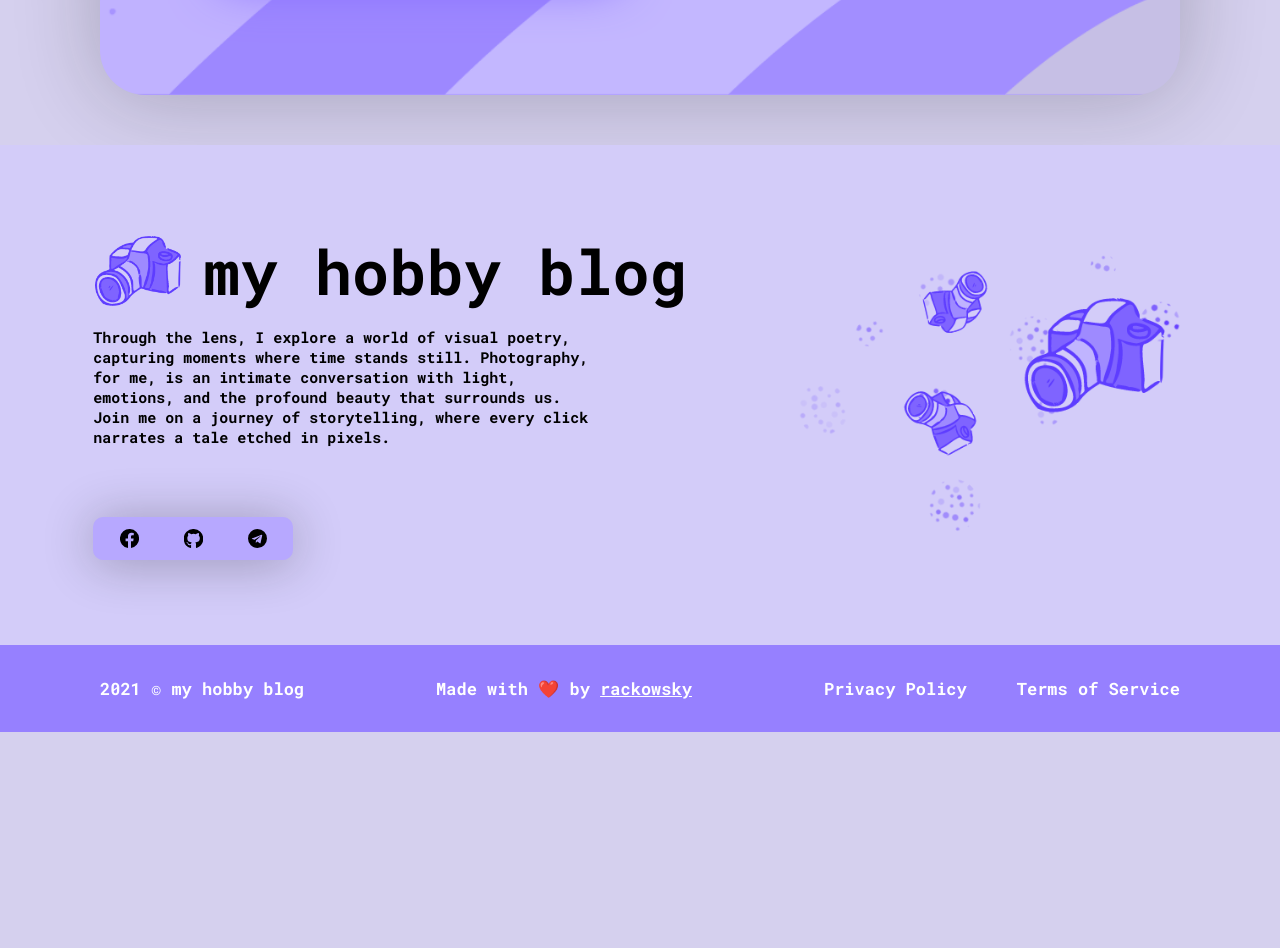
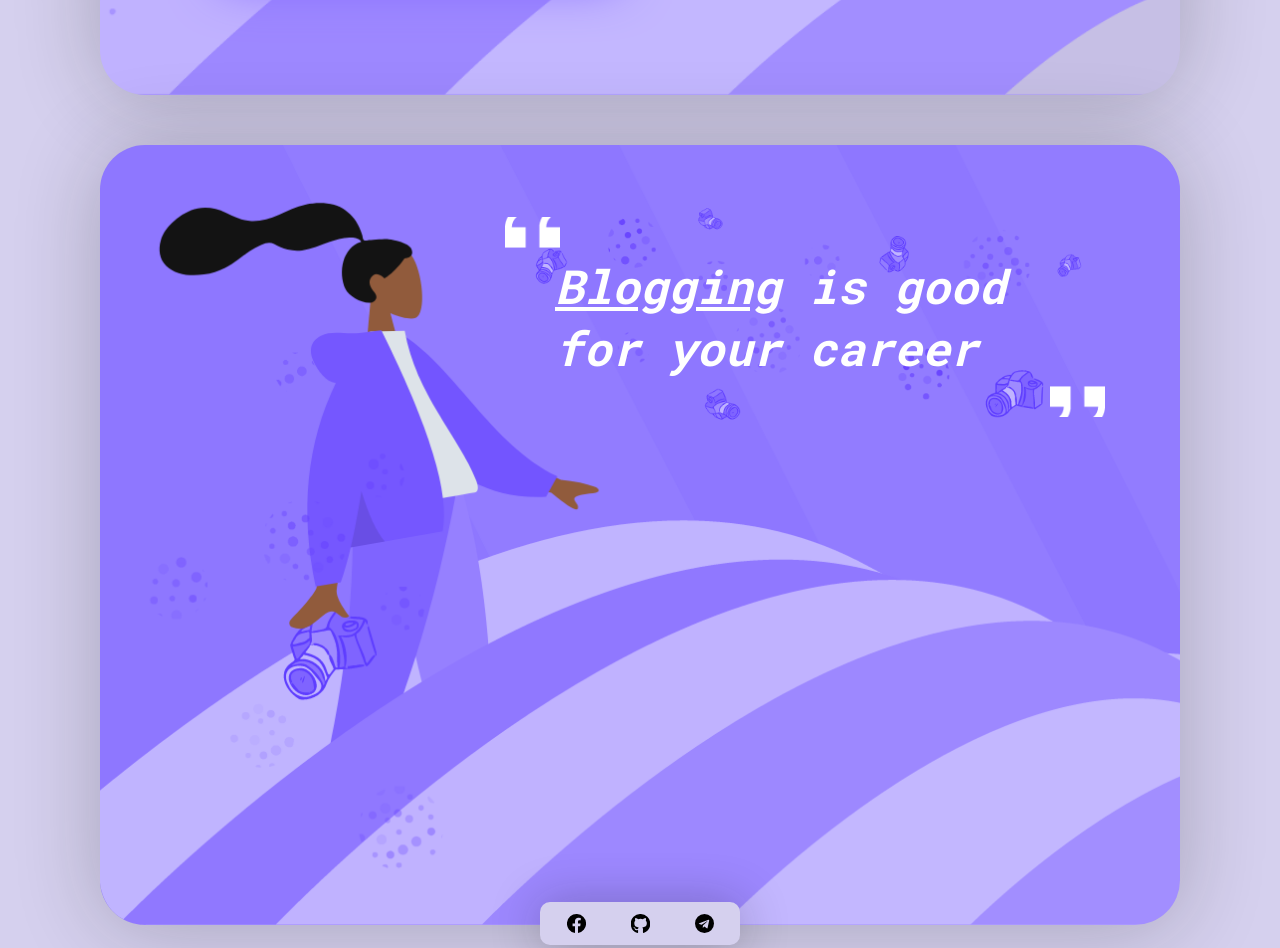
Before and after one commit to rackowsky/my-hobby-blog, a Gatsby site: page / in a window 1280 px wide. Shown: the part 4776-5724 px from the top of the page. Before the commit the page ends 5508 px from the top, so only its background shows below. Built offline with nearby package versions, Linux system fonts and the light colour scheme; Gatsby itself is replaced by a stand-in of ours.

Commit message:
added quote section

```diff
--- a/src/pages/index.js
+++ b/src/pages/index.js
@@ -14,7 +14,7 @@ const IndexPage = () => {
             <AboutMeTemplate />
             <MyBlogTemplate />
             <ContactTemplate />
-            {/* <QuoteTemplate /> */}
+            <QuoteTemplate />
         </Layout>
     )
 }
--- a/src/templates/index/quote/index.js
+++ b/src/templates/index/quote/index.js
@@ -2,7 +2,12 @@ import React from "react"
 import { motion } from "framer-motion"
 import { useInView } from "react-intersection-observer"
 
-import { QuoteTemplateWrapper, ContentWrapper } from "./index.style"
+import {
+    QuoteTemplateWrapper,
+    QuoteContentWrapper,
+    Placing,
+} from "./index.style"
+import SocialMediaBar from "../../../components/socialMediaBar"
 
 const QuoteTemplate = () => {
     const animQueueOptions = {
@@ -29,9 +34,30 @@ const QuoteTemplate = () => {
                 damping: 20,
             }}
         >
-            <ContentWrapper>
-                <h1>Blogging is good for your career</h1>
-            </ContentWrapper>
+            <QuoteContentWrapper
+                as={motion.div}
+                ref={ref2}
+                initial={{
+                    y: 100,
+                    opacity: 0,
+                }}
+                animate={{
+                    y: inView2 ? 0 : 100,
+                    opacity: inView2 ? 1 : 0,
+                }}
+                transition={{
+                    type: "spring",
+                    stiffness: 200,
+                    damping: 20,
+                }}
+            >
+                <h1>
+                    <span>Blogging</span> is good for your career
+                </h1>
+            </QuoteContentWrapper>
+            <Placing>
+                <SocialMediaBar />
+            </Placing>
         </QuoteTemplateWrapper>
     )
 }
--- a/src/templates/index/quote/index.style.js
+++ b/src/templates/index/quote/index.style.js
@@ -3,10 +3,15 @@ import styled from "styled-components"
 import { theme } from "../../../styles/theme"
 import ViewportCalculator from "../../../styles/viewportCalculator"
 
-import bodyBackground from "../../../utils/imgs/bodyBg/quote.png"
+import bodyBackground from "../../../utils/imgs/bodyBg/hero.png"
+import bodyBackgroundMedium from "../../../utils/imgs/bodyBg/hero-medium.png"
+import bodyBackgroundSmall from "../../../utils/imgs/bodyBg/hero-small.png"
+import heroHeaderBg from "../../../utils/imgs/hero-header-bg.png"
+import quoteSymbol from "../../../utils/imgs/quote-symbol.png"
 
 export const QuoteTemplateWrapper = styled.div`
-    background: no-repeat center/cover url(${bodyBackground}) #8e77ff;
+    position: relative;
+    background: no-repeat left/cover url(${bodyBackground}) #8e77ff;
     margin-top: ${ViewportCalculator(25, "desktop")};
     margin-bottom: ${ViewportCalculator(70, "desktop")};
     margin-left: ${ViewportCalculator(100, "desktop")};
@@ -15,9 +20,12 @@ export const QuoteTemplateWrapper = styled.div`
     border-radius: ${ViewportCalculator(45, "desktop")};
     box-shadow: 0px 3px 85px ${(props) => props.theme.bodyShadowColor};
     min-height: 780px;
+    display: flex;
+    justify-content: right;
+    align-items: top;
 
     @media ${theme.media.desktop} {
-        margin: 50px 100px;
+        margin: 25px 100px 75px 100px;
         border-radius: 45px;
         padding: 15px;
     }
@@ -28,27 +36,149 @@ export const QuoteTemplateWrapper = styled.div`
         margin-right: ${ViewportCalculator(50, "laptop")};
         border-radius: ${ViewportCalculator(45, "laptop")};
         padding: ${ViewportCalculator(15, "laptop")};
+        background: no-repeat left/cover url(${bodyBackgroundMedium}) #8e77ff;
     }
     @media ${theme.media.tablet} {
         margin-top: ${ViewportCalculator(25, "tablet")};
-        margin-bottom: ${ViewportCalculator(25, "tablet")};
+        margin-bottom: ${ViewportCalculator(75, "tablet")};
         margin-left: 0;
         margin-right: 0;
         border-radius: 0;
-        padding: ${ViewportCalculator(15, "tablet")};
+        padding: ${ViewportCalculator(0, "tablet")};
+        min-height: 650px;
     }
     @media ${theme.media.largeMobile} {
         margin-top: ${ViewportCalculator(25, "largeMobile")};
         margin-bottom: ${ViewportCalculator(50, "largeMobile")};
-        padding: ${ViewportCalculator(15, "largeMobile")};
+        background: no-repeat left/cover url(${bodyBackgroundSmall}) #8e77ff;
+        justify-content: center;
     }
     @media ${theme.media.mobile} {
         margin-top: ${ViewportCalculator(25, "mobile")};
         margin-bottom: ${ViewportCalculator(50, "mobile")};
-        padding: ${ViewportCalculator(15, "mobile")};
     }
 `
-export const ContentWrapper = styled.div`
+export const QuoteContentWrapper = styled.div`
+    position: relative;
+    background: no-repeat center/contain url(${heroHeaderBg});
+    width: fit-content;
+    height: fit-content;
+    position: relative;
+    margin-right: ${ViewportCalculator(10, "desktop")};
+    margin-top: ${ViewportCalculator(10, "desktop")};
+    padding: ${ViewportCalculator(75, "desktop")};
+    max-width: ${ViewportCalculator(600, "desktop")};
+
+    @media ${theme.media.desktop} {
+        margin-right: 60px;
+        margin-top: 45px;
+        padding: 50px;
+        max-width: 600px;
+    }
+    @media ${theme.media.laptop} {
+        margin-right: ${ViewportCalculator(10, "laptop")};
+        margin-top: ${ViewportCalculator(10, "laptop")};
+        padding: ${ViewportCalculator(75, "laptop")};
+        max-width: ${ViewportCalculator(600, "laptop")};
+    }
+    @media ${theme.media.tablet} {
+        margin-right: ${ViewportCalculator(10, "tablet")};
+        margin-top: ${ViewportCalculator(10, "tablet")};
+        padding: ${ViewportCalculator(50, "tablet")};
+        max-width: ${ViewportCalculator(600, "tablet")};
+    }
+    @media ${theme.media.largeMobile} {
+        margin-right: ${ViewportCalculator(10, "largeMobile")};
+        margin-top: ${ViewportCalculator(10, "largeMobile")};
+        padding: ${ViewportCalculator(65, "largeMobile")};
+        max-width: ${ViewportCalculator(600, "largeMobile")};
+    }
+
+    &::before {
+        content: "";
+        aspect-ratio: 1/1;
+        background: no-repeat center/contain url(${quoteSymbol});
+        position: absolute;
+        left: 0;
+        top: 0;
+        height: ${ViewportCalculator(55, "desktop")};
+
+        @media ${theme.media.desktop} {
+            height: 55px;
+        }
+        @media ${theme.media.laptop} {
+            height: ${ViewportCalculator(55, "laptop")};
+        }
+        @media ${theme.media.tablet} {
+            height: ${ViewportCalculator(55, "tablet")};
+        }
+        @media ${theme.media.largeMobile} {
+            height: ${ViewportCalculator(55, "largeMobile")};
+        }
+        @media ${theme.media.mobile} {
+            height: ${ViewportCalculator(55, "mobile")};
+        }
+    }
+    &::after {
+        content: "";
+        aspect-ratio: 1/1;
+        background: no-repeat center/contain url(${quoteSymbol});
+        position: absolute;
+        right: 0;
+        bottom: 0;
+        transform: rotate(180deg);
+        height: ${ViewportCalculator(55, "desktop")};
+
+        @media ${theme.media.desktop} {
+            height: 55px;
+        }
+        @media ${theme.media.laptop} {
+            height: ${ViewportCalculator(55, "laptop")};
+        }
+        @media ${theme.media.tablet} {
+            height: ${ViewportCalculator(55, "tablet")};
+        }
+        @media ${theme.media.largeMobile} {
+            height: ${ViewportCalculator(55, "largeMobile")};
+        }
+        @media ${theme.media.mobile} {
+            height: ${ViewportCalculator(55, "mobile")};
+        }
+    }
+
     > h1 {
+        font-style: italic;
+        color: #fff;
+        font-size: ${ViewportCalculator(47, "desktop")};
+
+        @media ${theme.media.desktop} {
+            font-size: 47px;
+        }
+        @media ${theme.media.laptop} {
+            font-size: ${ViewportCalculator(47, "laptop")};
+        }
+        @media ${theme.media.tablet} {
+            font-size: ${ViewportCalculator(47, "tablet")};
+        }
+        @media ${theme.media.largeMobile} {
+            font-size: ${ViewportCalculator(47, "largeMobile")};
+        }
+        @media ${theme.media.mobile} {
+            font-size: ${ViewportCalculator(47, "mobile")};
+        }
+
+        > span {
+            text-decoration: underline;
+        }
     }
 `
+export const Placing = styled.div`
+    position: absolute;
+    left: 50%;
+    transform: translateX(-50%);
+    bottom: -20px;
+
+    @media ${theme.media.tablet} {
+        bottom: 30px;
+    }
+`
```
Also changed, not shown: src/utils/imgs/quote-symbol.png (added).
